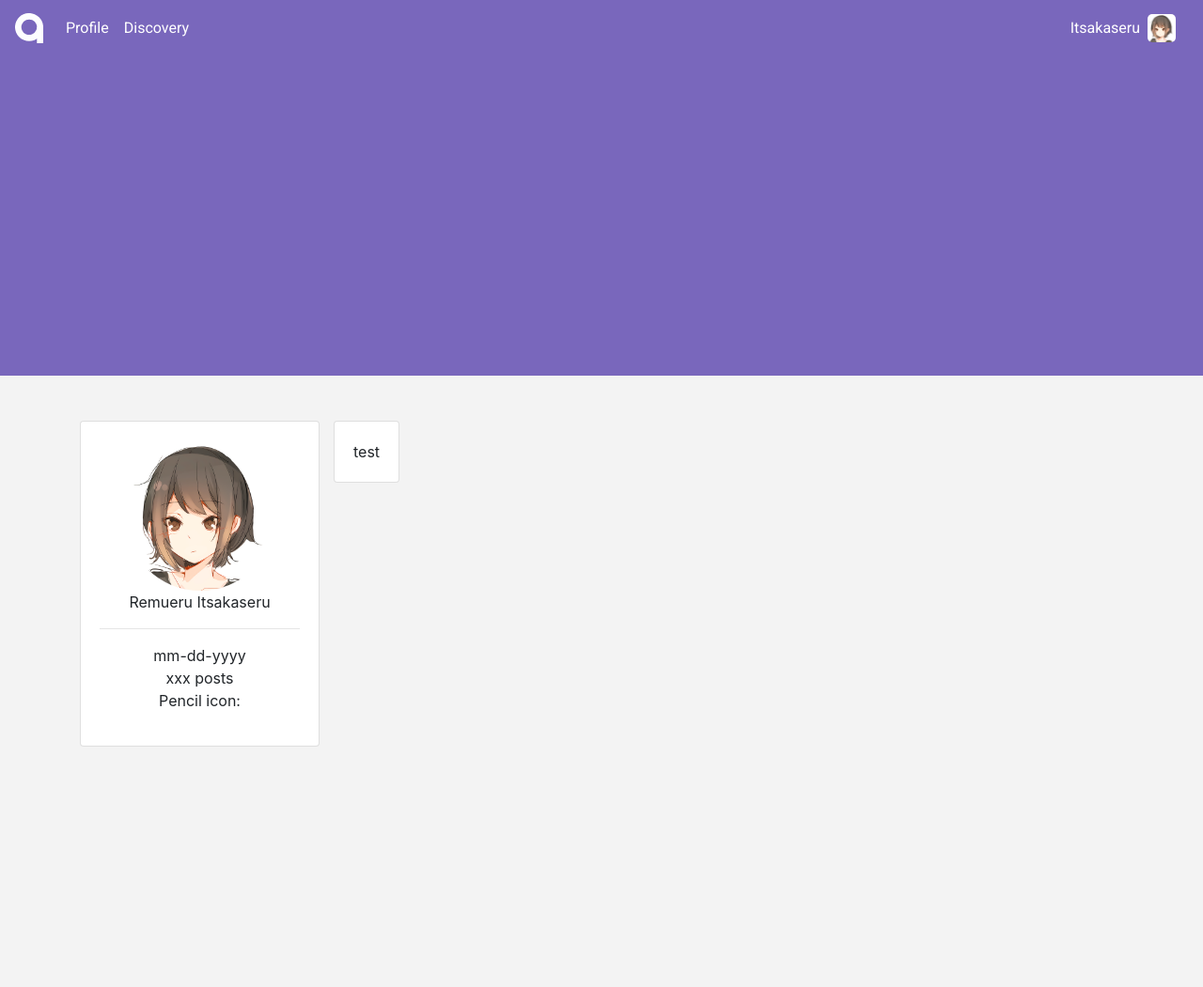
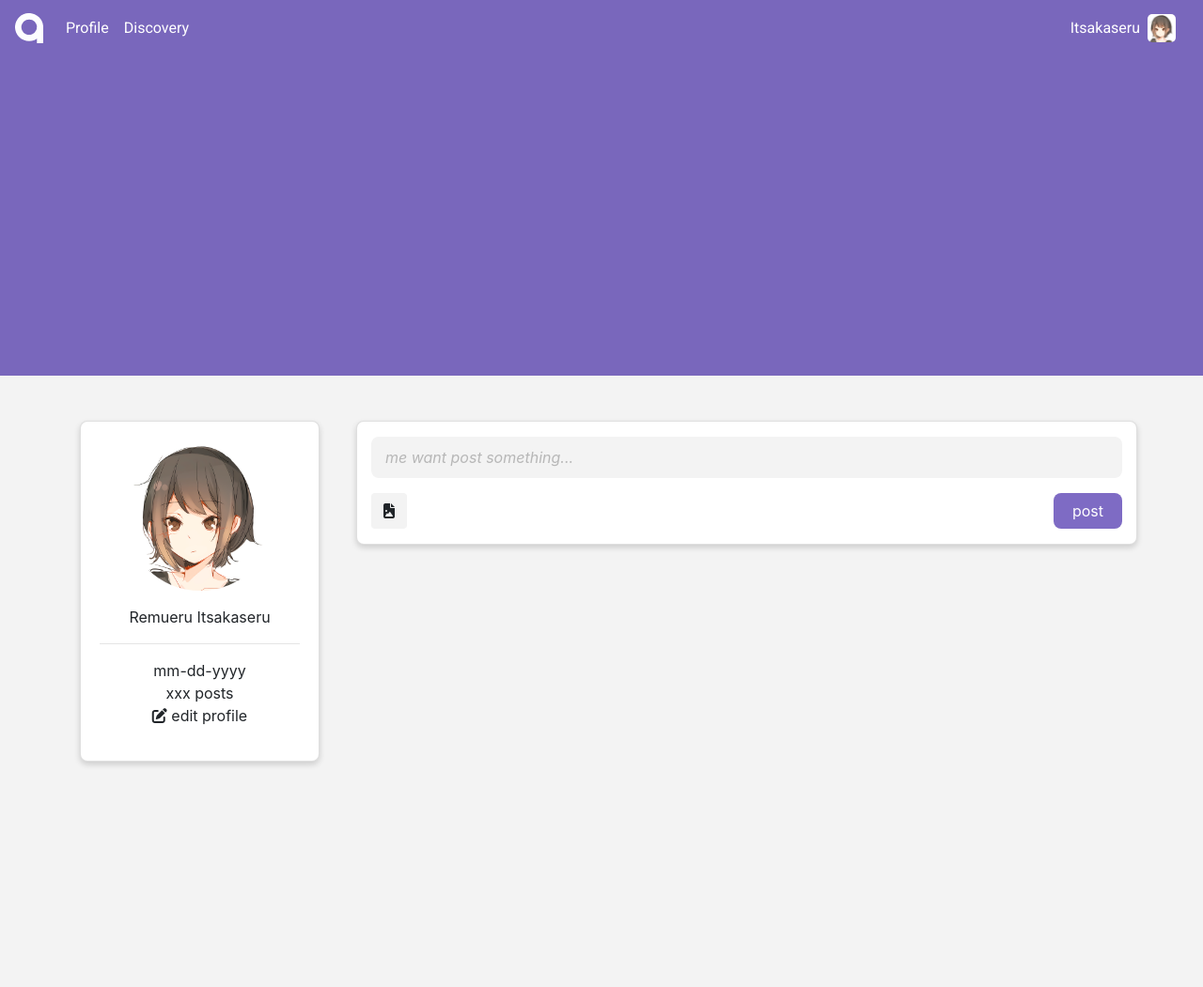
Before and after one commit to Itsakaseru/Latus, a PHP site: page /profile.html in a window 1280 px wide. Shown: the top 1051 px of the page at 94% size. Run offline with PHP 8.4, Linux system fonts and the light colour scheme; some libraries are stand-ins or nearby versions.

Commit message:
add post input for profile and css fix

```diff
--- a/assets/css/profile.css
+++ b/assets/css/profile.css
@@ -70,3 +70,38 @@ header {
 #accImg {
     border-radius: 5px;
 }
+
+.inputField input{
+    width: 100%;
+}
+
+.card {
+    border-radius: 8px;
+    box-shadow: 0 3px 6px 0 rgba(0,0,0,0.16);
+}
+
+#postBtn {
+    color: #FFFFFF;
+    background-color: #7E6BC4;
+    border-radius: 8px;
+    border: 0;
+    padding: 7px 20px;
+}
+
+#imgBtn {
+    background-color: #F3F3F3 !important;
+}
+
+textarea {
+    background-color: #F3F3F3 !important;
+    border-radius: 8px !important;
+    resize: none;
+    border: 0 !important;
+    overflow: hidden;
+    padding: 10px 15px !important;
+}
+
+textarea::placeholder {
+    color: #B7B7B7 !important;
+    font-style: italic;
+}
--- a/profile.html
+++ b/profile.html
@@ -7,6 +7,7 @@
     <link rel="stylesheet" href="assets/css/profile.css?ver=1.0.0">
     <script src="assets/jquery-3.4.1.js"></script>
     <script src="assets/bootstrap-4.4.1-dist/js/bootstrap.min.js"></script>
+    <script src="https://kit.fontawesome.com/a81849e810.js"></script>
     <meta name="viewport" content="width=device-width, initial-scale=1.0">
 </head>
 
@@ -41,7 +42,7 @@
                     <div class="btn-group">
                         <button id="accBtn" type="button" class="btn d-flex align-items-center justify-content-center" data-toggle="dropdown" aria-haspopup="true" aria-expanded="false">
                             <a>Itsakaseru &nbsp;</a>
-                            <img id="accImg" src="assets/img/users/itsakaseru.png" alt="itsakaseru" width="30px">
+                            <img id="accImg" src="assets/img/users/itsakaseru.png" alt=0"itsakaseru" width="30px">
                         </button>
                         <div class="dropdown-menu dropdown-menu-right">
                             <button class="dropdown-item" type="button">Profile</button>
@@ -55,13 +56,13 @@
     </nav>
     <div class="container pt-5">
         <div class="row">
-            <div class="col-3">
+            <div class="col-3 mr-md-4">
                 <div class="card">
                     <div class="card-body">
                         <div class="row justify-content-center">
                             <img id="profilePicture" class="rounded-circle" src="assets/img/users/itsakaseru.png" width="160px;" style="border-radius: ">
                         </div>
-                        <div class="row justify-content-center">
+                        <div id="" class="row justify-content-center mt-3">
                             Remueru Itsakaseru
                         </div>
                         <hr>
@@ -72,19 +73,37 @@
                             xxx posts
                         </div>
                         <div class="row justify-content-center">
-                            <p>Pencil icon: <span class="glyphicon glyphicon-pencil"></span></p>
+                            <p><i class="fas fa-edit"></i> edit profile</p>
                         </div>
                     </div>
                 </div>
             </div>
             <div class="col">
+
                 <div class="row">
-                    <div class="card">
-                        <div class="card-body">
-                            test
-                        </div>
+                    <div class="card col pt-3 pb-3">
+                        <form id="createPost" class="col">
+                            <div class="row">
+                                <textarea id="content" class="inputField form-control" rows="1" name="content" maxlength="256" placeholder="me want post something..."></textarea>
+                            </div>
+                            <div class="row mt-3">
+                                <div class="col p-0">
+                                    <button id="imgBtn" name="postContent" type="button" class="btn"><i class="fas fa-file-image"></i></button>
+                                </div>
+                                <div class="col p-0">
+                                    <button id="postBtn" class="float-right" name="postContent" type="button" class="btn">post</button>
+                                </div>
+                            </div>
+                        </form>
                     </div>
-                </div>
+
+
+                </div><!-- End of new post-->
+
+                <div class="row">
+
+                </div><!-- End of x-list post -->
+
             </div>
         </div>
     </div>
```
